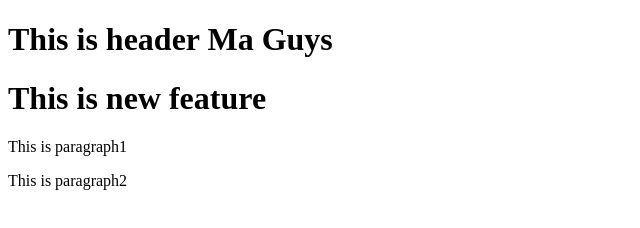
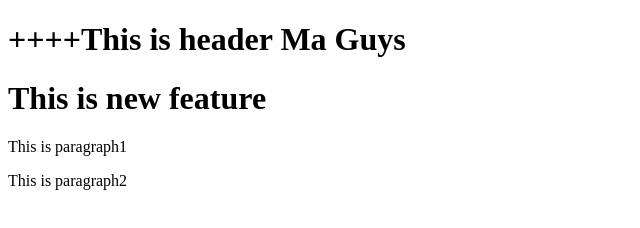
Before and after one commit to MrChanaphon/sample_git2, a plain HTML site: page index.html in a window 1280 px wide. Shown: the whole page, without its empty margins (0-640 px from the left). Drawn offline with Linux system fonts and the light colour scheme.

```diff
--- a/index.html
+++ b/index.html
@@ -8,7 +8,7 @@
 
 <body>
 
-<h1>This is header Ma Guys</h1>
+<h1>++++This is header Ma Guys</h1>
 
 <h1>This is new feature</h1>
 
```
